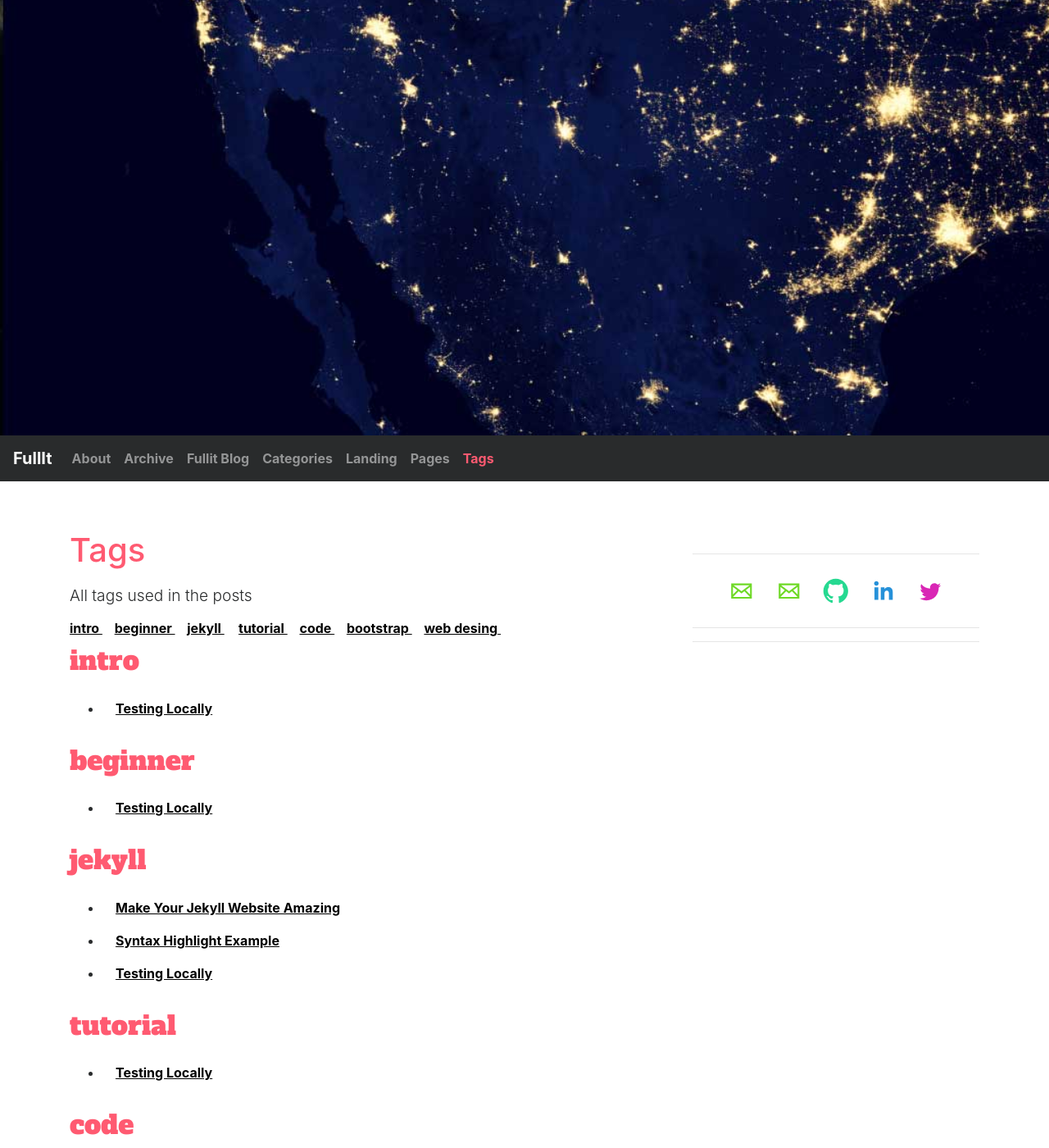
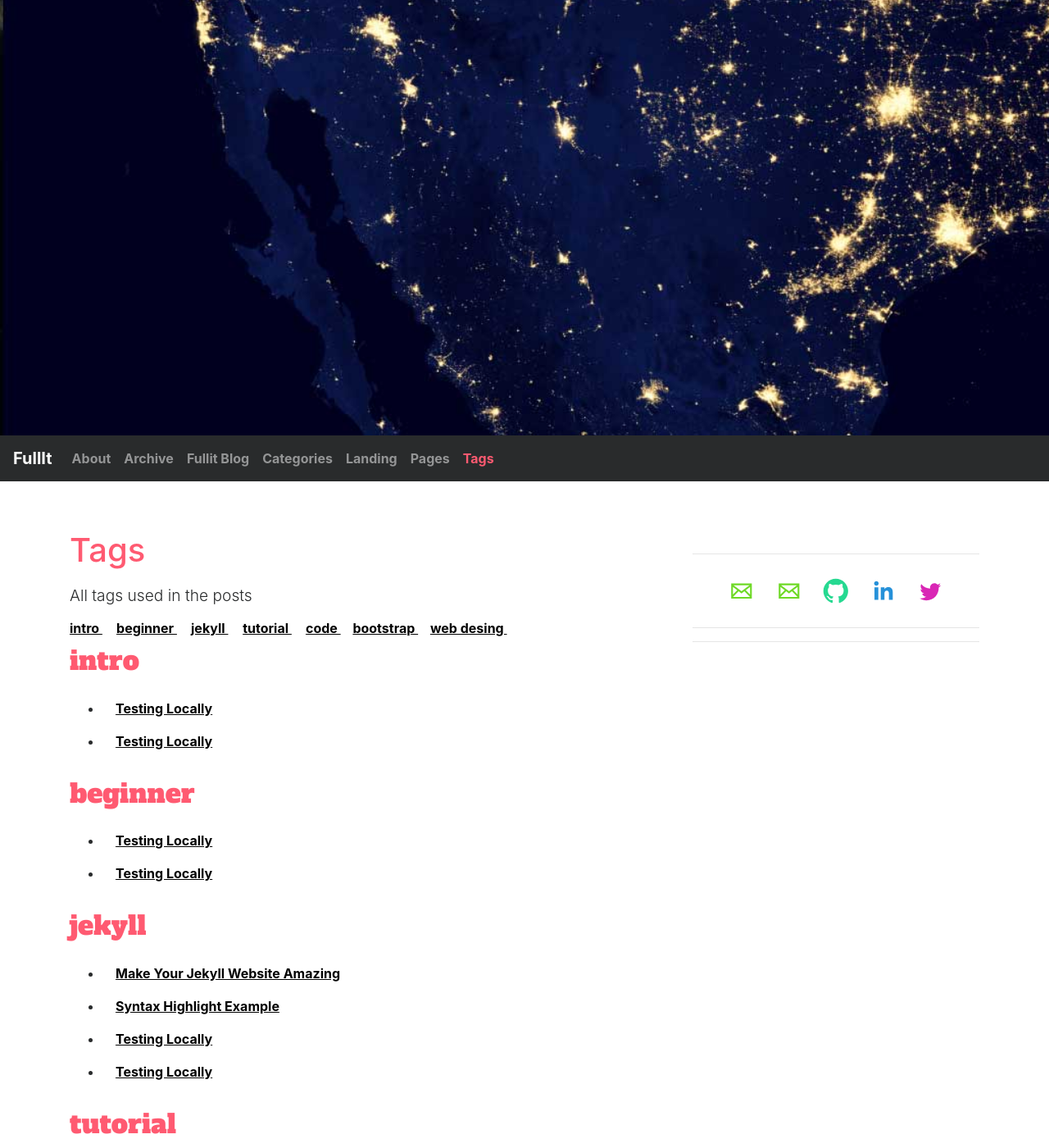
Before and after one commit to learning-artificial-intelligence/learning-artificial-intelligence.github.io, a Jekyll site: the page built from tags.html, in a window 1280 px wide and 1400 px high, scrolled down 869 px. Shown: the whole window at 82% size. Built offline with Jekyll 4.4.1, drawn with Linux system fonts in a browser that asks for light colours; nearby versions of some CDN libraries; some web fonts are replaced; comment, search, counter and statistics services are not loaded; some of the changed lines change nothing that is shown.

Commit message:
Some minor changes added
Some minor changes added

````diff
--- /dev/null
+++ b/_posts/modules/2017-01-17-testing-locally.md
@@ -0,0 +1,157 @@
+---
+layout: post
+category: modules
+tagline: "How to test your Jekyll site locally"
+tags : [intro, beginner, jekyll, tutorial]
+img : 3.jpg
+img-mobile : 3-mobile.jpg
+img2 : 2.jpg
+img3 : 3.jpg
+author : Antonio Trento
+title2 : New FullIt Theme
+title3 : Created for jekyll
+css:
+js:
+bgcolor: ff5a71
+keywords: fullpage, html, css, landing page, jekyll, ruby, web marketing, advertising
+canonical: https://fullit.github.io
+---
+{% include JB/setup %}
+
+In this tutorial I will teach you *how to test your Jekyll Bootstrap3* site locally.
+
+Jekyll is a parsing engine bundled as a ruby gem used to build static websites from
+dynamic components such as templates, partials, liquid code, markdown, etc. Jekyll is known as "a simple, blog aware, static site generator".
+
+To test your site locally, you'll need
+
+1. [ruby](https://www.ruby-lang.org/en/)
+2. [Jekyll](https://http://jekyllrb.com/)
+3. [github-pages](https://github.com/github/pages-gem) gem
+
+<!--more-->
+
+### Installing ruby
+
+There are
+[lots of different ways to install ruby](https://www.ruby-lang.org/en/installation/).
+
+
+In Mac OS X, older versions of ruby will already be installed.  But I
+use the [Ruby Version Manager (RVM)](http://rvm.io/) to have a more
+recent version.  You could also use [Homebrew](http://brew.sh/).
+
+In Windows, use [RubyInstaller](http://rubyinstaller.org/). (In most
+of this tutorial, I've assumed you're using a Mac or some flavor of
+Unix. It's possible that none of this was usable for Windows
+folks. Sorry!)
+
+
+### Installing the github-pages gem
+
+Run the following command:
+``` HTML
+    gem install github-pages
+
+```
+This will install the `github-pages` gem and all dependencies
+(including [jekyll](http://jekyllrb.com/)).
+
+Later, to update the gem, type:
+``` HTML
+    gem update github-pages
+
+```
+### Testing your site locally
+
+To construct and test your site locally, go into the directory and
+type
+``` HTML
+    jekyll build
+
+```
+This will create (or modify) a `_site/` directory, containing
+everything from `assets/`, and then the `index.md` and all
+`pages/*.md` files, converted to html. (So there'll be
+`_site/index.html` and the various `_site/pages/*.html`.)
+
+Type the following in order to &ldquo;serve&rdquo; the site.
+This will first run `build`, and so it does _not_ need to be
+preceded by `jekyll build`.
+``` HTML
+    jekyll serve
+
+```
+To make jekyll automatically re-build your changes you can also add the `--watch` option:
+``` HTML
+    jekyll serve --watch
+
+```
+Now open your browser and go to <http://localhost:4000>.
+
+Read the complete tutorial on <http://jekyllrb.com/docs/usage/>.
+
+## Testing images
+
+![Lost in space]({{ BASE_PATH }}/assets/img/big/lost_in_404_space.jpg){: .image-fluid }
+
+***
+#### #Code
+``` HTML
+
+	![Lost in space]({{ BASE_PATH }}/assets/img/big/lost_in_404_space.jpg){: .image-fluid }
+
+```
+
+### IMG With description on hover
+
+![Lost in space with description]({{ BASE_PATH }}/assets/img/big/universe1.jpg "Description of lost in space image"){: .image-fluid }
+
+***
+#### #Code
+``` HTML
+
+	![Lost in space with description]({{ BASE_PATH }}/assets/img/big/universe1.jpg "Description of lost in space image"){: .image-fluid }
+
+```
+
+### With floating in markdown
+
+| In markdown you can quikly use tables to align your images in right way, remember to style as you like the CSS of your table to have a amazing results. Use to size your pics in right way for best results. | ![Lost in space with description]({{ BASE_PATH }}/assets/img/big/universe2.jpg "Description of lost in space image"){: .image-fluid } |
+
+***
+#### #Code
+``` HTML
+
+	| In markdown you can quikly use tables to align your images in right way, remember to style as you like the CSS of your table to have a amazing results. Use to size your pics in right way for best results. | ![Lost in space with description]({{ BASE_PATH }}/assets/img/big/universe2.jpg "Description of lost in space image"){: .image-fluid } |
+
+
+```
+
+| ![Lost in space with description]({{ BASE_PATH }}/assets/img/big/universe3.jpg "Description of lost in space image"){: .image-fluid } | I am text to the right I am text to the right I am text to the right I am text to the right |
+
+***
+#### #Code
+``` HTML
+
+	| ![Lost in space with description]({{ BASE_PATH }}/assets/img/big/universe3.jpg "Description of lost in space image"){: .image-fluid } | I am text to the right I am text to the right I am text to the right I am text to the right |
+
+```
+
+### Video embed sample
+<div class="video-container">
+<iframe width="100%" height="auto" src="https://www.youtube.com/embed/ikbYpAHkurs?ecver=1" frameborder="0" allowfullscreen></iframe>
+</div>
+
+***
+#### #Code
+``` HTML
+	<div class="video-container">
+	<iframe width="100%" height="auto" src="https://www.youtube.com/embed/ikbYpAHkurs?ecver=1" frameborder="0" allowfullscreen></iframe>
+	</div>
+
+```
+
+## License
+
+[MIT](http://opensource.org/licenses/MIT)
````
Also changed, not shown: _posts/modules/introduction-artificial-intelligence.md (+1 -1 lines).
